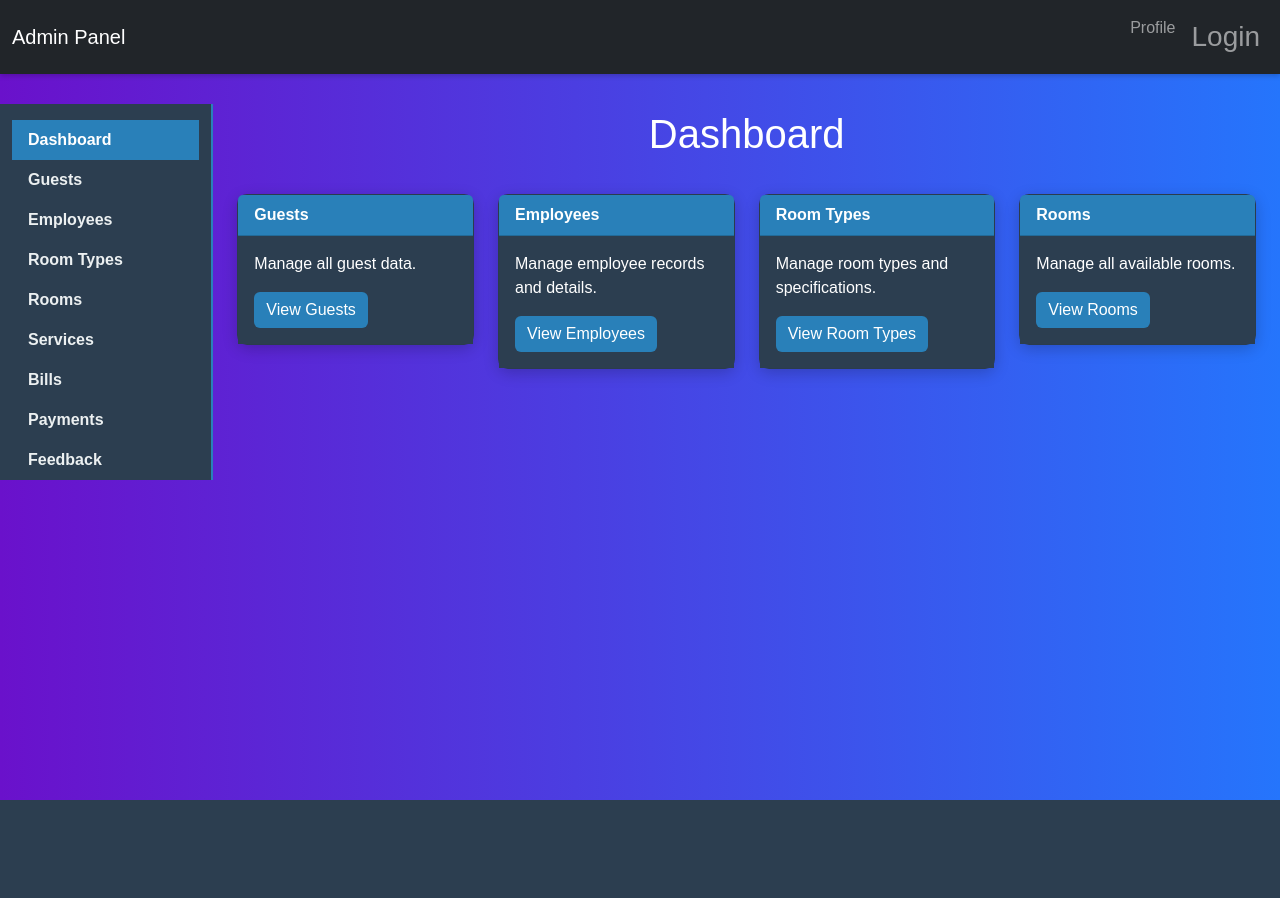
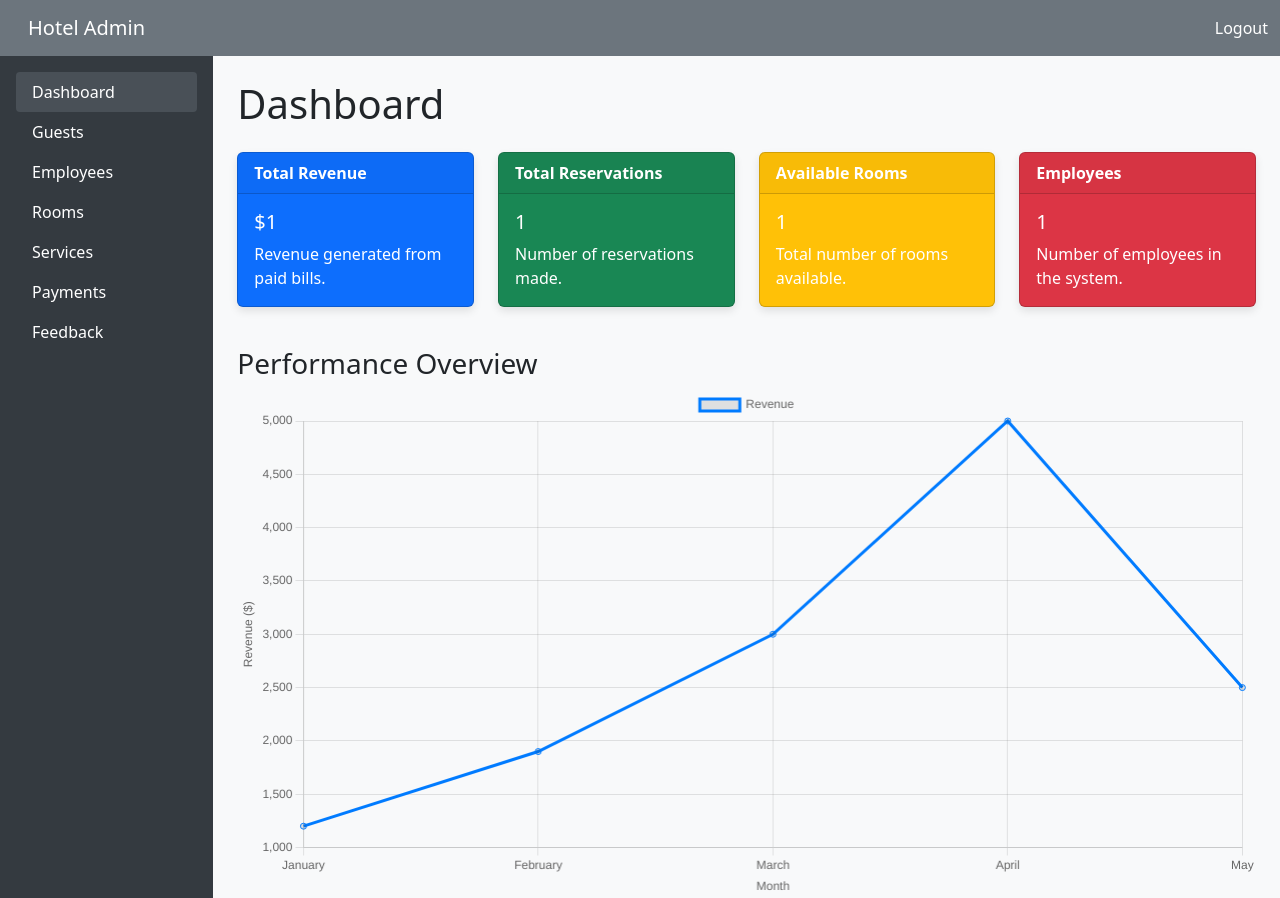
Before and after one commit to bahung123/project_2, a Django app: template app/templates/admin/base_admin.html in a window 1280 px wide. Before the commit the page ends 800 px from the top, so only its background shows below. Run offline with Django 5.2, Linux system fonts and the light colour scheme; the template is opened without the code that fills it: most values are stand-ins (such as "Sample title", 1, 10 or a date in 2020).

Commit message:
hoàn thiện login

```diff
--- a/app/admin.py
+++ b/app/admin.py
@@ -1,4 +1,5 @@
 from django.contrib import admin
+from django.contrib.auth.hashers import make_password
 from .models import (
     AuthGroup, AuthGroupPermissions, AuthPermission, AuthUser,
     AuthUserGroups, AuthUserUserPermissions, Bill, Branch,
@@ -20,6 +21,10 @@ class AuthPermissionAdmin(admin.ModelAdmin):
 
 class AuthUserAdmin(admin.ModelAdmin):
     list_display = ('username', 'first_name', 'last_name', 'email', 'is_staff', 'is_active', 'date_joined')
+    def save_model(self, request, obj, form, change):
+        if form.cleaned_data.get('password') and not obj.password.startswith('pbkdf2_'):
+            obj.password = make_password(form.cleaned_data['password'])
+        super().save_model(request, obj, form, change)
 
 class AuthUserGroupsAdmin(admin.ModelAdmin):
     list_display = ('user', 'group')
--- a/app/templates/admin/base_admin.html
+++ b/app/templates/admin/base_admin.html
@@ -3,175 +3,182 @@
 <head>
     <meta charset="UTF-8">
     <meta name="viewport" content="width=device-width, initial-scale=1.0">
-    <title>Admin Panel</title>
+    <title>Admin Dashboard</title>
     <link href="https://cdn.jsdelivr.net/npm/bootstrap@5.3.0-alpha3/dist/css/bootstrap.min.css" rel="stylesheet">
     <style>
         body {
-            background: linear-gradient(to right, #6a11cb, #2575fc);
+            background-color: #f8f9fa;
             min-height: 100vh;
-            color: white;
-            font-family: 'Arial', sans-serif;
+        }
+        .sidebar {
+            background-color: #343a40;
+            min-height: 100vh;
+        }
+        .sidebar .nav-link {
+            color: #fff;
+        }
+        .sidebar .nav-link.active, .sidebar .nav-link:hover {
+            background-color: #495057;
+            border-radius: 0.25rem;
         }
         .navbar {
-            margin-bottom: 30px;
-            box-shadow: 0 2px 5px rgba(0, 0, 0, 0.2);
-        }
-        .sidebar {
-            background-color: #2c3e50;
-            color: #ecf0f1;
-            border-right: 2px solid #2980b9;
-        }
-        .sidebar .nav-link {
-            color: #ecf0f1;
-            font-weight: bold;
-        }
-        .sidebar .nav-link:hover {
-            background-color: #2980b9;
-            color: white;
-        }
-        .sidebar .nav-link.active {
-            background-color: #2980b9;
-            color: white;
+            background-color: #6c757d;
         }
         .card {
-            background-color: #34495e;
-            color: white;
-            border-radius: 10px;
-            box-shadow: 0 4px 15px rgba(0, 0, 0, 0.2);
-            margin-bottom: 20px;
-            transition: transform 0.2s;
-        }
-        .card:hover {
-            transform: scale(1.05);
+            box-shadow: 0 4px 8px rgba(0, 0, 0, 0.1);
         }
         .card-header {
-            background-color: #2980b9;
             font-weight: bold;
-        }
-        .card-body {
-            background-color: #2c3e50;
-        }
-        .btn-primary {
-            background-color: #2980b9;
-            border: none;
-            transition: background-color 0.3s;
-        }
-        .btn-primary:hover {
-            background-color: #3498db;
-        }
-        .content-title {
-            font-size: 2.5rem;
-            margin-bottom: 30px;
-            text-align: center;
         }
     </style>
 </head>
 <body>
-    <!-- Header -->
-    <nav class="navbar navbar-expand-lg navbar-dark bg-dark">
+    <!-- Navbar -->
+    <nav class="navbar navbar-dark sticky-top">
         <div class="container-fluid">
-            <a class="navbar-brand" href="#">Admin Panel</a>
-            <button class="navbar-toggler" type="button" data-bs-toggle="collapse" data-bs-target="#navbarNav">
-                <span class="navbar-toggler-icon"></span>
-            </button>
-            <div class="collapse navbar-collapse" id="navbarNav">
-                <ul class="navbar-nav ms-auto">
-                    <li class="nav-item"><a class="nav-link" href="#">Profile</a></li>
-                    {% if user.is_authenticated %}
-                    <li class="nav-item dropdown">
-                        <a class="nav-link dropdown-toggle fs-3" href="#" id="navbarDropdown" role="button" data-bs-toggle="dropdown" aria-expanded="false">
-                            <i class="bi bi-person-circle"></i> <!-- Biểu tượng người dùng -->
-                        </a>
-                        <ul class="dropdown-menu dropdown-menu-end" aria-labelledby="navbarDropdown">
-                            <li><a class="dropdown-item" href="{%url 'account_info'%}">Account Info</a></li>
-                            <li><a class="dropdown-item" href="#">Change Password</a></li>
-                            <li><hr class="dropdown-divider"></li>
-                            <li><a class="dropdown-item" href="{% url 'logout' %}">Logout</a></li>
-                        </ul>
-                    </li>
-                    {% else %}
-                    <li class="nav-item">
-                        <a class="nav-link fs-3" href="{% url 'login' %}">Login</a>
-                    </li>
-                    {% endif %}
-                </ul>
-            </div>
+            <a class="navbar-brand ms-3" href="#">Hotel Admin</a>
+            <ul class="navbar-nav ms-auto d-flex flex-row">
+                <li class="nav-item">
+                    <a class="nav-link text-white" href="{% url 'logout' %}">Logout</a>
+                </li>
+            </ul>
         </div>
     </nav>
 
     <div class="container-fluid">
         <div class="row">
             <!-- Sidebar -->
-            <nav class="col-md-3 col-lg-2 d-md-block sidebar">
-                <div class="position-sticky pt-3">
-                    <ul class="nav flex-column">
-                        <li class="nav-item"><a class="nav-link active" href="#">Dashboard</a></li>
-                        <li class="nav-item"><a class="nav-link" href="#">Guests</a></li>
-                        <li class="nav-item"><a class="nav-link" href="#">Employees</a></li>
-                        <li class="nav-item"><a class="nav-link" href="#">Room Types</a></li>
-                        <li class="nav-item"><a class="nav-link" href="#">Rooms</a></li>
-                        <li class="nav-item"><a class="nav-link" href="#">Services</a></li>
-                        <li class="nav-item"><a class="nav-link" href="#">Bills</a></li>
-                        <li class="nav-item"><a class="nav-link" href="#}">Payments</a></li>
-                        <li class="nav-item"><a class="nav-link" href="#">Feedback</a></li>
-                    </ul>
-                </div>
+            <nav class="col-md-3 col-lg-2 d-md-block sidebar p-3">
+                <ul class="nav flex-column">
+                    <li class="nav-item">
+                        <a class="nav-link active" href="#">Dashboard</a>
+                    </li>
+                    <li class="nav-item">
+                        <a class="nav-link" href="#">Guests</a>
+                    </li>
+                    <li class="nav-item">
+                        <a class="nav-link" href="#">Employees</a>
+                    </li>
+                    <li class="nav-item">
+                        <a class="nav-link" href="#">Rooms</a>
+                    </li>
+                    <li class="nav-item">
+                        <a class="nav-link" href="#">Services</a>
+                    </li>
+                    <li class="nav-item">
+                        <a class="nav-link" href="#">Payments</a>
+                    </li>
+                    <li class="nav-item">
+                        <a class="nav-link" href="#">Feedback</a>
+                    </li>
+                </ul>
             </nav>
 
-            <!-- Main Content -->
+            <!-- Main content -->
             <main class="col-md-9 ms-sm-auto col-lg-10 px-md-4">
-                <div class="content-title">Dashboard</div>
-                {% block content %}
-                <div class="row">
-                    <!-- Example Card 1 -->
+                <h1 class="mt-4">Dashboard</h1>
+                <div class="row mt-4">
+                    <!-- Card 1 -->
                     <div class="col-md-6 col-lg-3">
-                        <div class="card">
-                            <div class="card-header">Guests</div>
+                        <div class="card text-white bg-primary mb-3">
+                            <div class="card-header">Total Revenue</div>
                             <div class="card-body">
-                                <p>Manage all guest data.</p>
-                                <a href="#" class="btn btn-primary">View Guests</a>
+                                <h5 class="card-title">${{ total_revenue }}</h5>
+                                <p class="card-text">Revenue generated from paid bills.</p>
                             </div>
                         </div>
                     </div>
 
-                    <!-- Example Card 2 -->
+                    <!-- Card 2 -->
                     <div class="col-md-6 col-lg-3">
-                        <div class="card">
-                            <div class="card-header">Employees</div>
+                        <div class="card text-white bg-success mb-3">
+                            <div class="card-header">Total Reservations</div>
                             <div class="card-body">
-                                <p>Manage employee records and details.</p>
-                                <a href="#" class="btn btn-primary">View Employees</a>
+                                <h5 class="card-title">{{ total_reservations }}</h5>
+                                <p class="card-text">Number of reservations made.</p>
                             </div>
                         </div>
                     </div>
 
-                    <!-- Example Card 3 -->
+                    <!-- Card 3 -->
                     <div class="col-md-6 col-lg-3">
-                        <div class="card">
-                            <div class="card-header">Room Types</div>
+                        <div class="card text-white bg-warning mb-3">
+                            <div class="card-header">Available Rooms</div>
                             <div class="card-body">
-                                <p>Manage room types and specifications.</p>
-                                <a href="#" class="btn btn-primary">View Room Types</a>
+                                <h5 class="card-title">{{ total_rooms }}</h5>
+                                <p class="card-text">Total number of rooms available.</p>
                             </div>
                         </div>
                     </div>
 
-                    <!-- Example Card 4 -->
+                    <!-- Card 4 -->
                     <div class="col-md-6 col-lg-3">
-                        <div class="card">
-                            <div class="card-header">Rooms</div>
+                        <div class="card text-white bg-danger mb-3">
+                            <div class="card-header">Employees</div>
                             <div class="card-body">
-                                <p>Manage all available rooms.</p>
-                                <a href="#" class="btn btn-primary">View Rooms</a>
+                                <h5 class="card-title">{{ total_employees }}</h5>
+                                <p class="card-text">Number of employees in the system.</p>
                             </div>
                         </div>
                     </div>
                 </div>
-                {% endblock %}
+
+                <!-- Chart Section -->
+                <div class="mt-4">
+                    <h3>Performance Overview</h3>
+                    <canvas id="revenueChart"></canvas>
+                </div>
             </main>
         </div>
     </div>
 
+    <!-- Bootstrap JS -->
     <script src="https://cdn.jsdelivr.net/npm/bootstrap@5.3.0-alpha3/dist/js/bootstrap.bundle.min.js"></script>
+    <!-- Chart.js -->
+    <script src="https://cdn.jsdelivr.net/npm/chart.js"></script>
+    <script>
+        // Revenue Chart Example
+        const ctx = document.getElementById('revenueChart').getContext('2d');
+        const revenueChart = new Chart(ctx, {
+            type: 'line',
+            data: {
+                labels: ['January', 'February', 'March', 'April', 'May'],
+                datasets: [{
+                    label: 'Revenue',
+                    data: [1200, 1900, 3000, 5000, 2500],
+                    borderColor: '#007bff',
+                    fill: false,
+                }]
+            },
+            options: {
+                responsive: true,
+                plugins: {
+                    legend: {
+                        position: 'top',
+                    },
+                    tooltip: {
+                        mode: 'index',
+                        intersect: false,
+                    }
+                },
+                scales: {
+                    x: {
+                        display: true,
+                        title: {
+                            display: true,
+                            text: 'Month'
+                        }
+                    },
+                    y: {
+                        display: true,
+                        title: {
+                            display: true,
+                            text: 'Revenue ($)'
+                        }
+                    }
+                }
+            }
+        });
+    </script>
 </body>
 </html>
```
Also changed, not shown: app/view_admin.py (+40 -0 lines).
